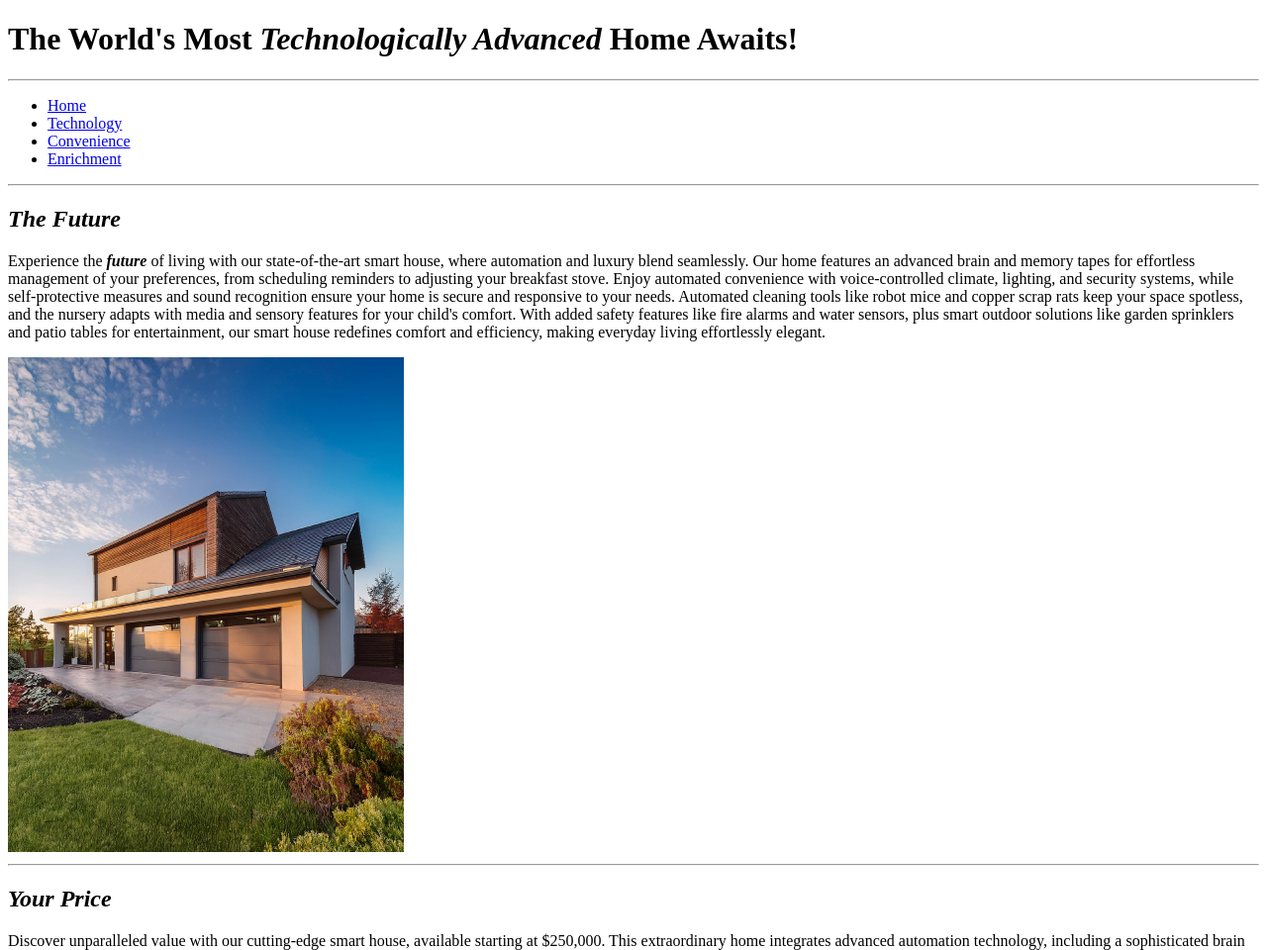
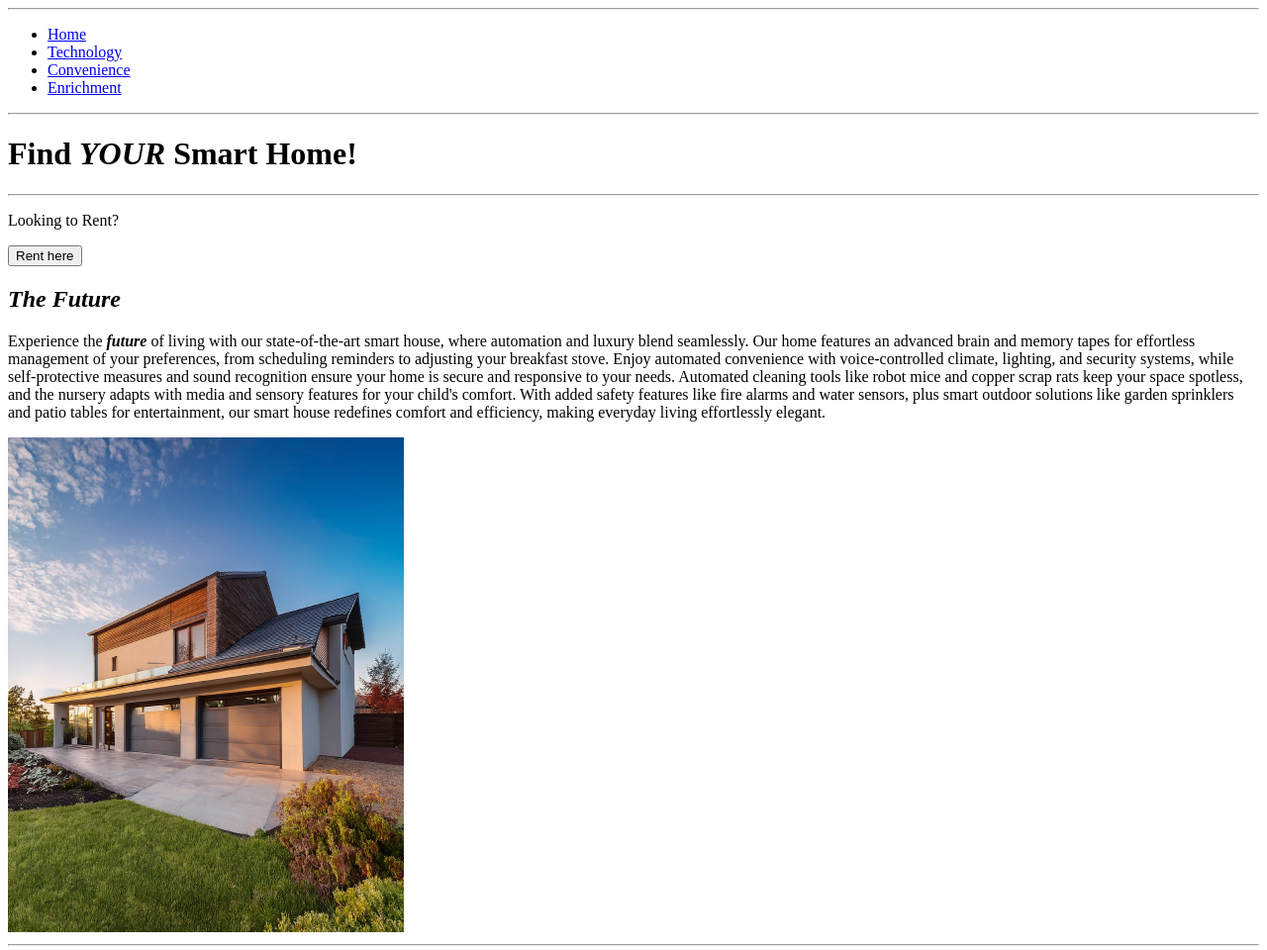
Before and after one commit to Tony559/smart-home-content, a plain HTML site: page index.html in a window 1280 px wide. Shown: the top 960 px of the page at 99% size. Drawn offline with Linux system fonts and the light colour scheme.

Commit message:
update index.html

```diff
--- a/index.html
+++ b/index.html
@@ -7,7 +7,7 @@
     <link rel="icon" href="images\icon.png">
 </head>
 <body>
-    <header><h1>The World's Most <em>Technologically Advanced</em> Home Awaits!</h1><header>
+
     <hr>
     <nav>
         <ul>
@@ -18,6 +18,10 @@
         </ul>
     </nav>
     <hr>
+    <header><h1>Find <em>YOUR</em> Smart Home!</h1></header>
+    <hr>
+    <p>Looking to Rent?</p>
+    <button>Rent here</button>
     <article>
         <h2><em> The Future</em></h2>
         <p>Experience the <strong><em>future</em></strong> of living with our state-of-the-art smart house, where automation and luxury blend seamlessly. Our home features an advanced brain and memory tapes for effortless management of your preferences, from scheduling reminders to adjusting your breakfast stove. Enjoy automated convenience with voice-controlled climate, lighting, and security systems, while self-protective measures and sound recognition ensure your home is secure and responsive to your needs. Automated cleaning tools like robot mice and copper scrap rats keep your space spotless, and the nursery adapts with media and sensory features for your child's comfort. With added safety features like fire alarms and water sensors, plus smart outdoor solutions like garden sprinklers and patio tables for entertainment, our smart house redefines comfort and efficiency, making everyday living effortlessly elegant.</p>
```
